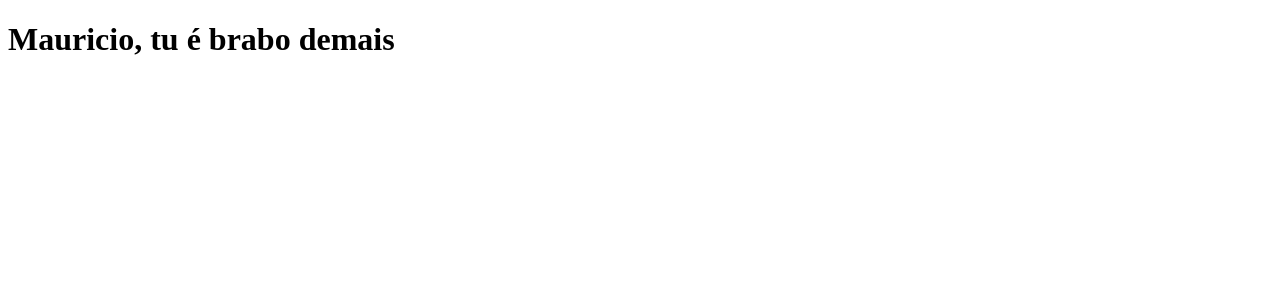
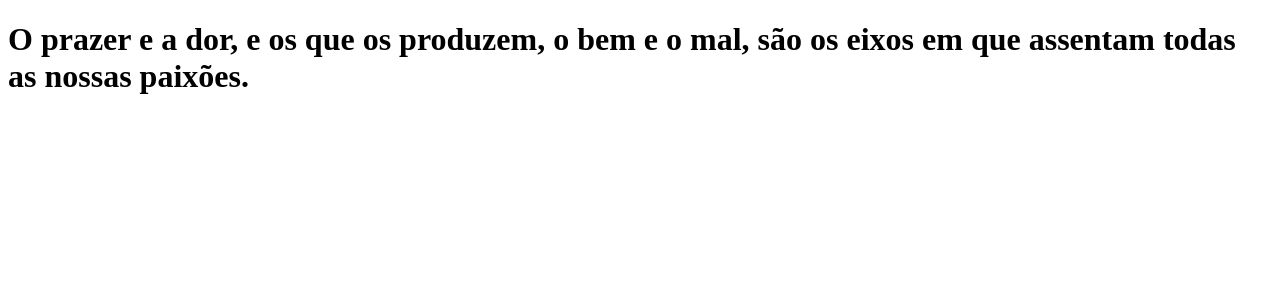
Before and after one commit to MauAlvesM/curso.dev-clone-tabnews, a Next.js app: page / in a window 1280 px wide. Shown: the top 300 px of the page. Built offline with nearby package versions, Linux system fonts and the light colour scheme.

Commit message:
arrumando a frase inicial

```diff
--- a/pages/index.js
+++ b/pages/index.js
@@ -1,5 +1,5 @@
 function Home(){
-    return <h1>Mauricio, tu é brabo demais </h1>
+    return <h1>O prazer e a dor, e os que os produzem, o bem e o mal, são os eixos em que assentam todas as nossas paixões. </h1>
 
 
 }
```
